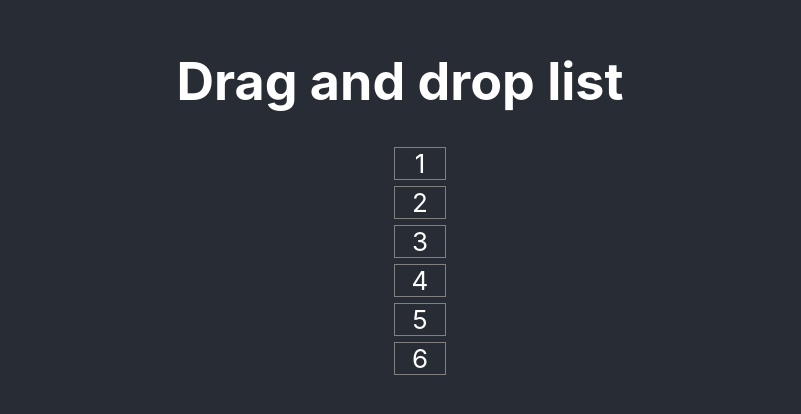
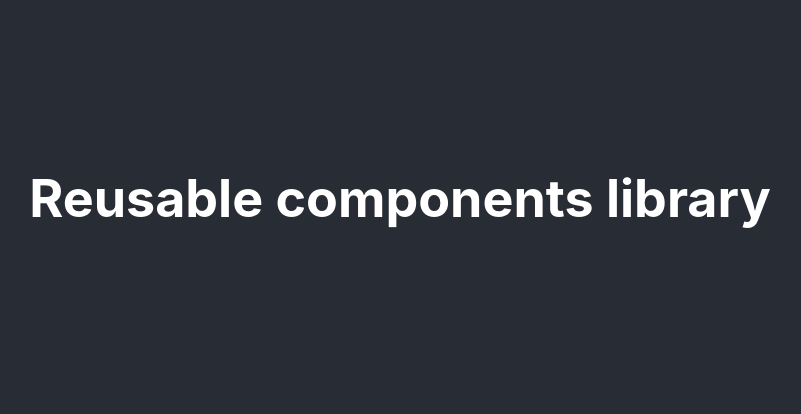
Before and after one commit to Alienah/react-hooks-examples, a React (Create React App) app: page / in a window 1280 px wide. Shown: the part 202-616 px from the top of the page, without its empty margins (240-1041 px from the left). Built offline with nearby package versions, Linux system fonts and the light colour scheme.

Commit message:
Add initial structure

```diff
--- a/src/App.js
+++ b/src/App.js
@@ -2,54 +2,12 @@ import React, {useState, useEffect} from 'react';
 
 import './App.scss';
 
-const initList = [1,2,3,4,5,6];
-
 function App() {
-  const [list, setList] = useState(initList);
-  const [draggedItem, setDraggedItem] = useState(null);
-
-  // useEffect(() => {
-  //   setList
-  // })
-
-  function onDragHandle(e, index) {
-    setDraggedItem(list[index]);
-    e.dataTransfer.effectAllowed = 'move';
-    e.dataTransfer.setData('text/html', e.target.parentNode);
-    e.dataTransfer.setDragImage(e.target.parentNode, 10, 10);
-    console.log('hola', e.dataTransfer.effectAllowed)
-  }
-
-  function onDropHandle(index) {
-    const draggedOverItem = list[index];
-
-    if(draggedOverItem === draggedItem) {
-      return;
-    }
-
-    const items = list.filter((item) => item !== draggedItem)
-
-    // splice:
-    // primer parámetro, el index a partir del cual va a insertar lo que sea,
-    // segundo parámetro: 0 no elimina nada, solo añade, 1 sustituye
-    // tercer parámetro: elemento a añadir
-    items.splice(index, 0, draggedItem);
-    setList(items);
-  }
 
   return (
     <div className="App">
       <header className="App-header">
-        <h1>Drag and drop list</h1>
-        <ul className="list">
-          {
-          list.map((item, i) => (
-            <li className="item" onDragOver={(e) => onDropHandle(i)}>
-              <div draggable onDragStart={(e) => onDragHandle(e, i)}>{item}</div>
-            </li>
-          ))
-          }
-        </ul>
+        <h1>Reusable components library</h1>
       </header>
     </div>
   );
--- a/src/App.scss
+++ b/src/App.scss
@@ -74,6 +74,6 @@ $white-color: #ffffff;
 .item {
   border: 1px solid gray;
   width: 50px;
-  // padding: 6px;
+  padding: 6px;
   margin-bottom: 6px;
 }
```
